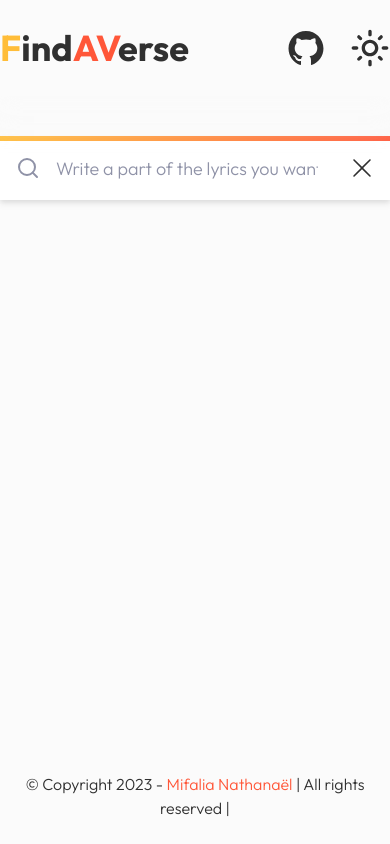
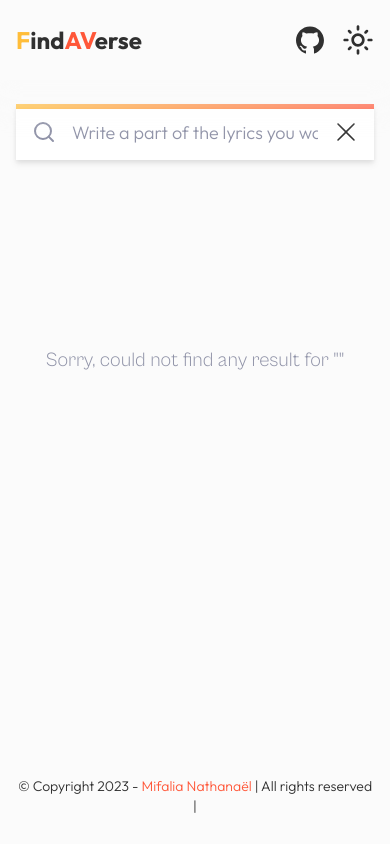
Before and after one commit to Mifalia/findaverse, a React (Create React App) app: page /search in a window 390 px wide. Built offline with nearby package versions, Linux system fonts and the light colour scheme; no server answers.

Commit message:
Made containers and pages responsive

```diff
--- a/src/components/common/footer/Footer.module.css
+++ b/src/components/common/footer/Footer.module.css
@@ -1,9 +1,9 @@
 .footer_container {
-  @apply h-24 flex flex-col justify-center items-center mt-auto;
+  @apply h-24 flex flex-col justify-center items-center mt-auto lg:px-0 px-4;
 }
 
 .footer_text {
-  @apply text-center font-sans font-light;
+  @apply text-center font-sans font-light lg:text-base text-sm;
 }
 
 .footer_text_highlight {
--- a/src/components/common/header/Header.jsx
+++ b/src/components/common/header/Header.jsx
@@ -18,9 +18,9 @@ function Header() {
         </Link>
         <p className={s.button_group}>
           <a href={githubLink}>
-            <AiOutlineGithub size={40} className={s.button} />
+            <AiOutlineGithub size={32} className={s.button} />
           </a>
-          <MdOutlineLightMode size={40} className={s.button} />
+          <MdOutlineLightMode size={32} className={s.button} />
         </p>
       </div>
     </header>
--- a/src/components/common/header/Header.module.css
+++ b/src/components/common/header/Header.module.css
@@ -1,5 +1,5 @@
 .header_container {
-  @apply h-24 sticky top-0 w-screen bg-primary-background-color z-[10];
+  @apply h-20 lg:h-24 sticky top-0 w-screen bg-primary-background-color z-[10] lg:px-0 px-4;
   box-shadow: 0 10px 32px 16px #fbfbfba0;
 }
 
@@ -8,7 +8,7 @@
 }
 
 .button_group {
-  @apply flex flex-row flex-nowrap gap-x-6;
+  @apply flex flex-row flex-nowrap gap-x-4 lg:gap-x-6;
 }
 
 .button {
--- a/src/components/common/logo/Logo.module.css
+++ b/src/components/common/logo/Logo.module.css
@@ -3,5 +3,5 @@
 }
 
 .logo_text {
-  @apply text-4xl font-bold font-sans inline-block text-primary-text-color;
+  @apply text-2xl lg:text-4xl font-bold font-sans inline-block text-primary-text-color;
 }
--- a/src/components/search/search-item/SearchItem.module.css
+++ b/src/components/search/search-item/SearchItem.module.css
@@ -1,5 +1,5 @@
 .card_container {
-  @apply w-44 bg-white drop-shadow-md rounded-xl pt-2 pb-4 px-2 cursor-pointer border-2 border-transparent;
+  @apply w-36 lg:w-44 bg-white drop-shadow-md rounded-xl pt-2 pb-4 px-2 cursor-pointer border-2 border-transparent;
 }
 
 .card_container:hover {
@@ -11,7 +11,7 @@
 }
 
 .card_image {
-  @apply w-40 h-40 rounded;
+  @apply w-32 h-32 lg:w-40 lg:h-40 rounded;
 }
 
 .card_title {
--- a/src/components/search/search-items-list/SearchItemsList.module.css
+++ b/src/components/search/search-items-list/SearchItemsList.module.css
@@ -1,3 +1,6 @@
 .list_container {
-  @apply flex flex-row flex-wrap justify-center items-start gap-4 max-w-5xl mx-auto;
+  @apply flex flex-row flex-wrap items-start  max-w-5xl mx-auto w-full
+  justify-center
+  gap-x-4 gap-y-2
+  lg:gap-4;
 }
--- a/src/components/searchbar/SearchBar.jsx
+++ b/src/components/searchbar/SearchBar.jsx
@@ -36,7 +36,7 @@ function SearchBar({
       <FiSearch size={24} className={s.search_icon} />
       <input
         value={inputValue}
-        type='search'
+        type='text'
         placeholder='Write a part of the lyrics you want to find ...'
         className={s.input}
         onKeyUp={handleKeyUp}
--- a/src/components/searchbar/SearchBar.module.css
+++ b/src/components/searchbar/SearchBar.module.css
@@ -3,7 +3,7 @@
 }
 
 .input {
-  @apply bg-white drop-shadow-md h-16 px-14 text-lg w-full font-normal font-sans text-lg;
+  @apply bg-white drop-shadow-md h-14 lg:h-16 px-14 text-base lg:text-lg w-full font-normal font-sans text-lg;
   padding-bottom: 4px;
   border-top: 5px solid transparent;
   border-image: linear-gradient(to right, #ffbd39, #ff5739);
--- a/src/pages/home/HomePage.module.css
+++ b/src/pages/home/HomePage.module.css
@@ -3,13 +3,14 @@
 }
 
 .section_container {
-  @apply h-full mx-auto max-w-2xl grow flex flex-col justify-center items-center;
+  @apply h-full mx-auto max-w-2xl grow flex flex-col justify-center items-center
+  lg:p-0 px-4 py-8;
 }
 
 .title {
-  @apply text-center font-bold font-sans text-5xl mb-12 w-full;
+  @apply text-center font-bold font-sans text-3xl lg:text-5xl mb-8 lg:mb-12 w-full;
 }
 
 .description {
-  @apply text-center font-serif text-3xl mb-20 w-6/12 mx-auto w-full px-2;
+  @apply text-center font-serif text-2xl lg:text-3xl mb-8 lg:mb-20 w-6/12 mx-auto w-full px-2;
 }
--- a/src/pages/lyrics/LyricsPage.module.css
+++ b/src/pages/lyrics/LyricsPage.module.css
@@ -1,24 +1,27 @@
 .page_container {
-  @apply flex flex-col min-h-screen overflow-y-scroll;
+  @apply flex flex-col min-h-screen;
 }
 
 .main_section {
-  @apply container mx-auto grow py-6;
+  @apply container mx-auto grow py-6 overflow-y-scroll;
 }
 
 .backButton_container {
-  @apply mb-6;
+  @apply mb-6
+  mx-2
+  md:mx-0;
 }
 
 .song_header_container {
-  @apply p-4 bg-primary-container flex flex-row justify-start items-center gap-x-8;
+  @apply p-4 bg-primary-container flex flex-row justify-start items-center gap-x-4;
 }
 
 .song_header_image_container {
+  @apply p-0;
 }
 
 .song_header_image {
-  @apply w-40 h-40 rounded;
+  @apply h-32 w-32 lg:w-40 lg:h-40 rounded;
 }
 
 .song_header_info_container {
@@ -26,15 +29,15 @@
 }
 
 .song_header_info_title {
-  @apply text-4xl font-bold;
+  @apply text-2xl lg:text-4xl font-bold;
 }
 
 .song_header_info_album {
-  @apply text-base font-bold mb-2;
+  @apply text-sm lg:text-base font-bold mb-2;
 }
 
 .song_header_info_date {
-  @apply text-secondary-text-color text-sm mt-4;
+  @apply text-secondary-text-color text-sm mt-2;
 }
 
 .lyrics_container {
--- a/src/pages/search/SearchPage.jsx
+++ b/src/pages/search/SearchPage.jsx
@@ -13,7 +13,7 @@ import SearchBar from 'components/searchbar/SearchBar';
 import SearchItemsList from 'components/search/search-items-list/SearchItemsList';
 
 function SearchPage() {
-  const { currentQuery, isLoading } = SongsStore;
+  const { currentQuery, isLoading, itemsList } = SongsStore;
   const navigate = useNavigate();
   const [searchParams] = useSearchParams();
   const q = searchParams.get('q');
@@ -24,6 +24,7 @@ function SearchPage() {
     if (currentQuery?.trim() !== q?.trim()) {
       SongsStore.searchAndLoad(q);
     }
+    // eslint-disable-next-line
   }, [q]);
 
   if (isLoading) return <></>;
@@ -35,7 +36,15 @@ function SearchPage() {
         <div className={s.searchbar_container}>
           <SearchBar defaultValue={q} onSubmit={searchBarOnSubmit} />
         </div>
-        <SearchItemsList items={SongsStore.itemsList} />
+        {itemsList.length !== 0 ? (
+          <SearchItemsList items={itemsList} />
+        ) : (
+          <div className={s.empty_container}>
+            <p className={s.empty_text}>
+              Sorry, could not find any result for "{currentQuery}"
+            </p>
+          </div>
+        )}
       </div>
       <Footer />
     </div>
--- a/src/pages/search/SearchPage.module.css
+++ b/src/pages/search/SearchPage.module.css
@@ -3,9 +3,20 @@
 }
 
 .main_section {
-  @apply container mx-auto grow overflow-y-scroll pt-10 pb-10;
+  @apply container mx-auto grow overflow-y-scroll lg:py-10 py-6 px-4;
 }
 
 .searchbar_container {
   @apply max-w-2xl mx-auto mb-8;
 }
+
+.empty_container {
+  @apply flex justify-center items-center;
+  min-height: 40vh;
+}
+
+.empty_text {
+  @apply font-serif font-light text-secondary-text-color
+  text-xl
+  lg:text-2xl;
+}
```
